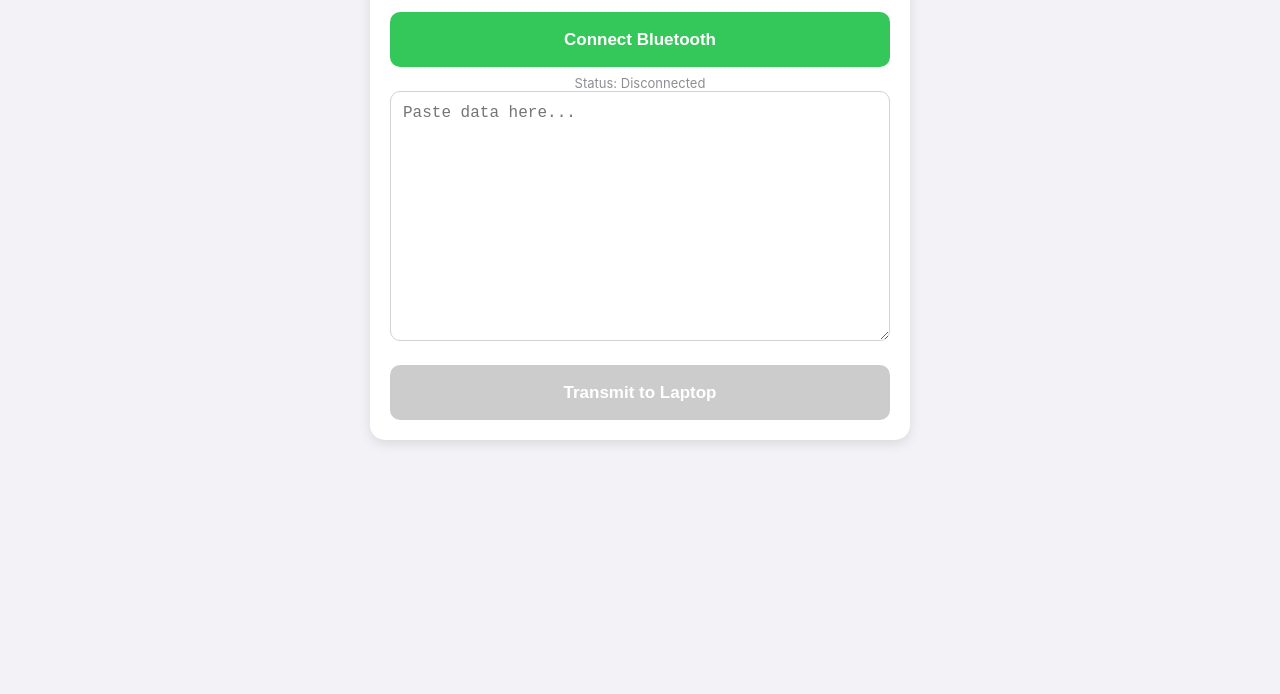
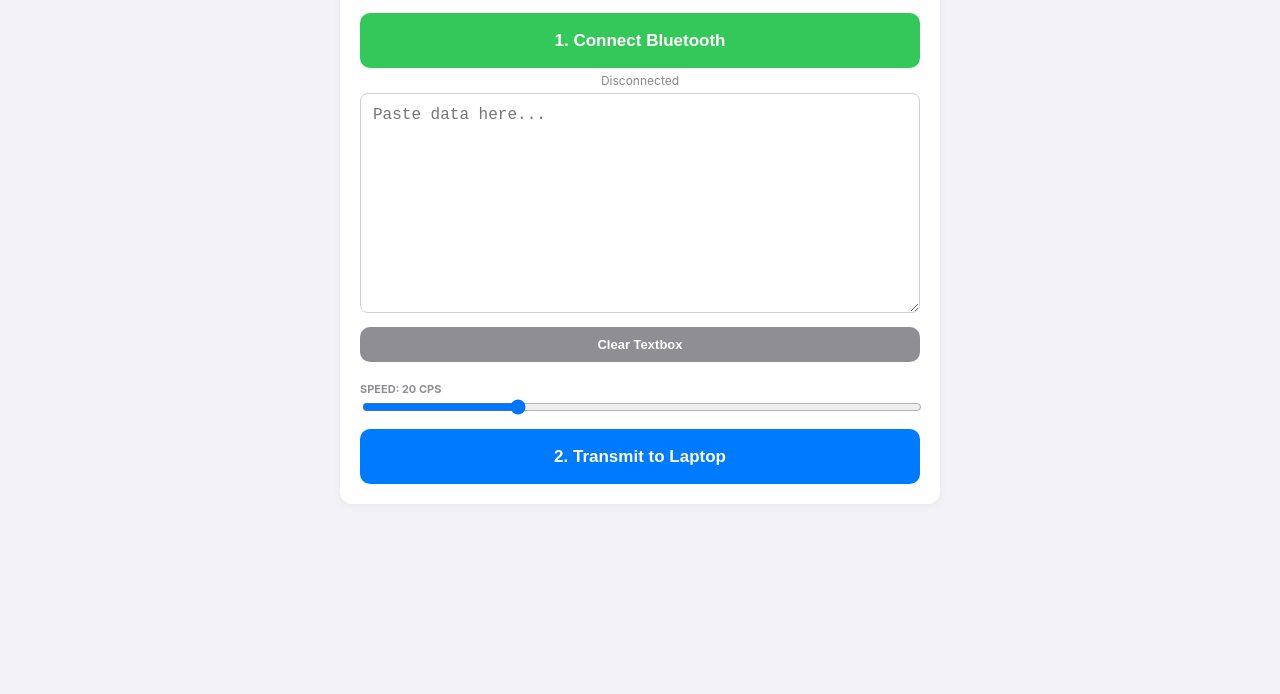
Before and after one commit to ytchuad/mybridge, a plain HTML site: page index.html in a window 1280 px wide. Shown: the part 106-800 px from the top of the page. Drawn offline with Linux system fonts and the light colour scheme.

Commit message:
Update index.html

```diff
--- a/index.html
+++ b/index.html
@@ -1,78 +1,78 @@
-<!DOCTYPE html>
-<html>
-<head>
-    <meta charset="UTF-8">
-    <meta name="viewport" content="width=device-width, initial-scale=1.0, maximum-scale=1.0, user-scalable=0">
-    <title>Text Bridge Pro</title>
-    <style>
-        body { font-family: -apple-system, sans-serif; padding: 20px; background: #f2f2f7; color: #1c1c1e; text-align: center; }
-        .card { background: white; padding: 20px; border-radius: 15px; box-shadow: 0 4px 12px rgba(0,0,0,0.1); max-width: 500px; margin: auto; }
-        textarea { width: 100%; height: 250px; border: 1px solid #d1d1d6; border-radius: 10px; padding: 12px; font-size: 16px; box-sizing: border-box; outline: none; margin-bottom: 10px; }
-        .btn { width: 100%; height: 55px; border: none; border-radius: 10px; font-size: 17px; font-weight: 600; cursor: pointer; margin-top: 10px; }
-        .btn-c { background: #34C759; color: white; }
-        .btn-s { background: #007AFF; color: white; }
-        .btn:disabled { background: #ccc; cursor: not-allowed; }
-        #st { font-size: 13px; color: #8e8e93; margin-top: 8px; }
-    </style>
-</head>
+<!DOCTYPE html><html><head><meta charset="UTF-8"><meta name="viewport" content="width=device-width,initial-scale=1,maximum-scale=1,user-scalable=0"><title>Text Bridge BLE Pro</title>
+<style>
+:root{--primary:#007AFF;--bg:#f2f2f7} body{font-family:-apple-system,sans-serif;margin:0;background:var(--bg);color:#1c1c1e}
+header{background:#fff;padding:15px;display:flex;align-items:center;box-shadow:0 1px 5px rgba(0,0,0,0.1);position:sticky;top:0;z-index:100}
+.menu-btn{font-size:28px;cursor:pointer;margin-right:15px;padding:5px} .container{padding:15px;max-width:600px;margin:auto}
+.page{display:none} .page.active{display:block} .card{background:#fff;padding:20px;border-radius:12px;box-shadow:0 2px 8px rgba(0,0,0,0.05);margin-bottom:15px}
+textarea{width:100%;height:220px;border:1px solid #d1d1d6;border-radius:8px;padding:12px;font-size:16px;box-sizing:border-box;outline:none}
+.btn{width:100%;height:55px;border:none;border-radius:10px;font-size:17px;font-weight:600;margin-top:10px;cursor:pointer}
+.btn-c{background:#34c759;color:white} .btn-blue{background:var(--primary);color:white} .btn-red{background:#FF3B30;color:white}
+.side-menu{position:fixed;left:-280px;top:0;width:260px;height:100%;background:#fff;z-index:200;transition:0.3s;box-shadow:2px 0 10px rgba(0,0,0,0.1)}
+.side-menu.open{left:0} .menu-item{padding:20px;border-bottom:1px solid #f2f2f7;font-size:17px;cursor:pointer}
+.overlay{position:fixed;top:0;left:0;width:100%;height:100%;background:rgba(0,0,0,0.4);display:none;z-index:150}
+.h-item{font-size:12px;padding:12px;background:#f9f9fb;margin-bottom:8px;border-radius:8px;border:1px solid #eee;cursor:pointer}
+</style></head>
 <body>
-    <div class="card">
-        <h3>🔗 Text Bridge Pro</h3>
-        <button id="cB" class="btn btn-c" onclick="connect()">Connect Bluetooth</button>
-        <div id="st">Status: Disconnected</div>
-        <textarea id="tx" placeholder="Paste data here..."></textarea>
-        <button id="sB" class="btn btn-s" onclick="send()" disabled>Transmit to Laptop</button>
+<header><div class="menu-btn" onclick="toggleMenu()">☰</div><div style="font-weight:bold;font-size:18px">Text Bridge (BLE)</div></header>
+<div class="overlay" id="ov" onclick="toggleMenu()"></div>
+<div class="side-menu" id="sm">
+    <div style="padding:30px 20px; font-weight:bold; color:var(--primary); font-size:20px;">BLE Menu</div>
+    <div class="menu-item" onclick="showPage('main')">⌨️ Transmission</div>
+    <div class="menu-item" onclick="showPage('history')">📜 Local History</div>
+    <div class="menu-item" onclick="showPage('settings')">⚙️ Settings</div>
+</div>
+
+<div class="container">
+    <div id="main" class="page active">
+        <div class="card">
+            <button id="cB" class="btn btn-c" onclick="connectBT()">1. Connect Bluetooth</button>
+            <div id="st" style="font-size:12px;text-align:center;color:#888;margin:5px 0">Disconnected</div>
+            <textarea id="tx" placeholder="Paste data here..."></textarea>
+            <button class="btn" style="background:#8e8e93;color:white;height:35px;font-size:13px" onclick="document.getElementById('tx').value=''">Clear Textbox</button>
+            <div style="margin-top:15px"><label style="font-size:11px;font-weight:700;color:#8e8e93">SPEED: <span id="cv">20</span> CPS</label>
+            <input type="range" id="sp" style="width:100%" min="5" max="60" value="20" oninput="document.getElementById('cv').innerText=this.value"></div>
+            <button id="sB" class="btn btn-blue" onclick="send()" disabled>2. Transmit to Laptop</button>
+        </div>
     </div>
-    <script>
-        let char;
-        const S_UUID = "6e400001-b5a3-f393-e0a9-e50e24dcca9e";
-        const R_UUID = "6e400002-b5a3-f393-e0a9-e50e24dcca9e";
 
-        async function connect() {
-            try {
-                const device = await navigator.bluetooth.requestDevice({
-                    filters: [{ name: 'HID_Device' }],
-                    optionalServices: [S_UUID]
-                });
+    <div id="history" class="page"><div class="card"><h3>Local History</h3><div id="hList"></div><button class="btn btn-red" onclick="clearLocalH()">Clear All</button></div></div>
 
-                document.getElementById('st').innerText = "Connecting... Please wait.";
-                const server = await device.gatt.connect();
+    <div id="settings" class="page"><div class="card"><h3>Settings</h3>
+        <p style="font-size:13px;color:#666">Note: Bluetooth mode uses local browser storage for history.</p>
+        <div style="display:flex;justify-content:space-between;padding:10px 0"><span>Auto-clear after task</span><input type="checkbox" id="set_clear" checked></div>
+    </div></div>
+</div>
 
-                // --- 關鍵修正：連線後停頓 1.5 秒，給予 Pi Zero 準備服務的時間 ---
-                await new Promise(r => setTimeout(r, 1500));
+<script>
+    let char, gH = JSON.parse(localStorage.getItem('ble_history') || '[]');
+    function toggleMenu() { document.getElementById('sm').classList.toggle('open'); document.getElementById('ov').style.display = document.getElementById('sm').classList.contains('open')?'block':'none'; }
+    function showPage(p) { document.querySelectorAll('.page').forEach(x=>x.classList.remove('active')); document.getElementById(p).classList.add('active'); if(p==='history') renderH(); toggleMenu(); }
 
-                const service = await server.getPrimaryService(S_UUID);
-                char = await service.getCharacteristic(R_UUID);
+    async function connectBT() {
+        try {
+            let d = await navigator.bluetooth.requestDevice({filters:[{name:'HID_Device'}], optionalServices:['6e400001-b5a3-f393-e0a9-e50e24dcca9e']});
+            let s = await d.gatt.connect();
+            let sv = await s.getPrimaryService('6e400001-b5a3-f393-e0a9-e50e24dcca9e');
+            char = await sv.getCharacteristic('6e400002-b5a3-f393-e0a9-e50e24dcca9e');
+            document.getElementById('st').innerText="Connected ✅"; document.getElementById('sB').disabled=false; document.getElementById('cB').style.display="none";
+        } catch(e) { alert(e); }
+    }
 
-                document.getElementById('st').innerText = "Connected ✅";
-                document.getElementById('st').style.color = "#34C759";
-                document.getElementById('sB').disabled = false;
-                document.getElementById('cB').style.display = "none";
-            } catch (e) {
-                alert("Connect Error: " + e);
-                document.getElementById('st').innerText = "Status: Disconnected";
-            }
+    async function send() {
+        let t = document.getElementById('tx').value; if(!t || !char) return;
+        saveLocalH(t);
+        let data = new TextEncoder().encode(t);
+        document.getElementById('sB').innerText="Transmitting...";
+        for(let i=0; i<data.length; i+=20) {
+            await char.writeValue(data.slice(i, i+20));
+            await new Promise(r => setTimeout(r, 60));
         }
+        document.getElementById('sB').innerText="Transmit to Laptop";
+        if(document.getElementById('set_clear').checked) document.getElementById('tx').value="";
+        alert("Finished!");
+    }
 
-        async function send() {
-            const text = document.getElementById('tx').value;
-            if (!text || !char) return;
-            const btn = document.getElementById('sB');
-            btn.innerText = "Transmitting...";
-            btn.disabled = true;
-            const data = new TextEncoder().encode(text);
-            const CHUNK_SIZE = 20;
-            try {
-                for (let i = 0; i < data.length; i += CHUNK_SIZE) {
-                    const chunk = data.slice(i, i + CHUNK_SIZE);
-                    await char.writeValue(chunk);
-                    await new Promise(r => setTimeout(r, 60));
-                }
-                alert("Success!");
-            } catch (e) { alert("Send Error: " + e); }
-            btn.innerText = "Transmit to Laptop";
-            btn.disabled = false;
-        }
-    </script>
-</body>
-</html>
+    function saveLocalH(t) { if(!t.strip || gH.includes(t)) return; gH.unshift(t); gH=gH.slice(0,10); localStorage.setItem('ble_history', JSON.stringify(gH)); }
+    function renderH() { let h=''; gH.forEach(t=>{ h+=`<div class="h-item" onclick="document.getElementById('tx').value=this.innerText;showPage('main')">${t}</div>`; }); document.getElementById('hList').innerHTML=h || 'No records.'; }
+    function clearLocalH() { gH=[]; localStorage.removeItem('ble_history'); renderH(); }
+</script></body></html>
```
